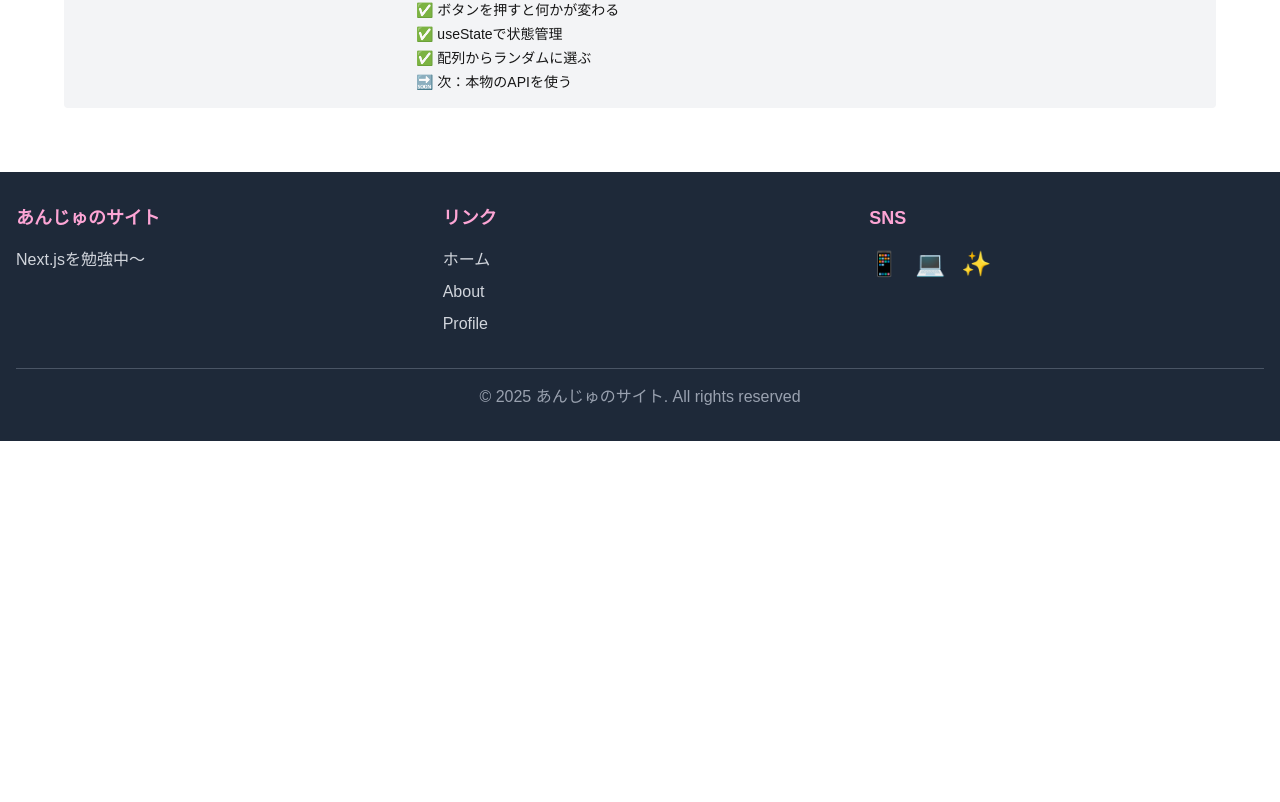
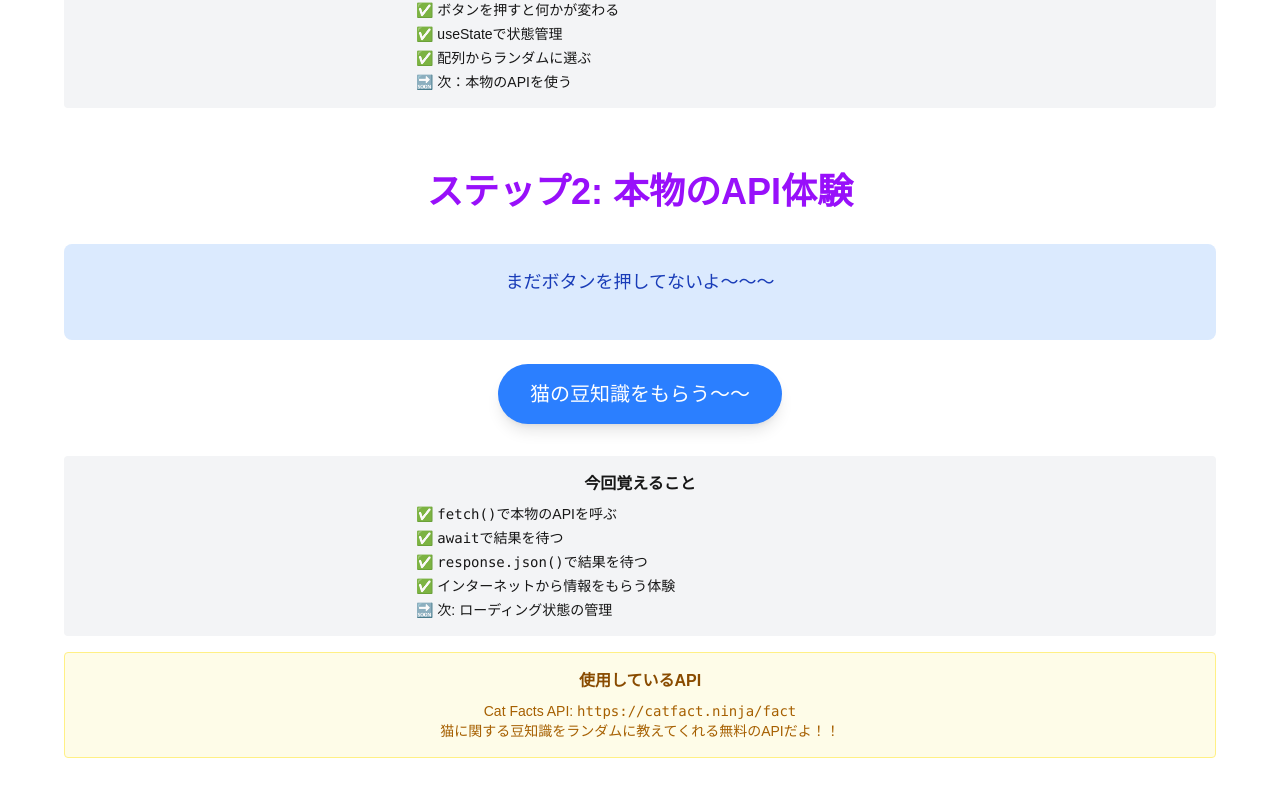
Before and after one commit to Anju1023/tutorial-nextjs, a Next.js app: page / in a window 1280 px wide. Shown: the part 1898-2700 px from the top of the page. Before the commit the page ends 2339 px from the top, so only its background shows below. Built offline with nearby package versions, Linux system fonts and the light colour scheme.

Commit message:
ページコンポーネントにStep2RealAPIを追加し、アプリの機能を拡充しました。また、不要なSimpleAPIAppコンポーネントを削除しました。

```diff
--- a/src/app/page.tsx
+++ b/src/app/page.tsx
@@ -6,6 +6,7 @@ import ItemListApp from '@/components/ItemListApp';
 import LightApp from '@/components/LightApp';
 import NameApp from '@/components/NameApp';
 import Step1SimpleAPI from '@/components/Step1SimpleAPI';
+import Step2RealAPI from '@/components/Step2RealAPI';
 
 export default function Home() {
 	return (
@@ -27,6 +28,7 @@ export default function Home() {
 			<ItemListApp />
 			<DiaryApp />
 			<Step1SimpleAPI />
+			<Step2RealAPI />
 		</div>
 	);
 }
--- /dev/null
+++ b/src/components/Step2RealAPI.tsx
@@ -0,0 +1,72 @@
+import { useState } from 'react';
+
+export default function Step2RealAPI() {
+	// APIから取ってきたデータを入れる箱
+	const [catFact, setCatFact] =
+		useState<string>('まだボタンを押してないよ～～～');
+
+	// 本物のAPIを呼ぶ関数
+	const getCatFact = async () => {
+		console.log('猫の豆知識を取りに行くよ～');
+
+		// 「取り入ってる最中」を表示
+		setCatFact('猫の豆知識を取ってきてる最中～');
+
+		// 本物のAPIにお願い！
+		const response = await fetch('https://catfact.ninja/fact');
+		const data = await response.json();
+
+		console.log('取得したデータ:', data);
+
+		setCatFact(`猫の豆知識だよ～\n\n${data.fact}`);
+	};
+
+	return (
+		<div className="p-8 text-center">
+			<h1 className="text-4xl font-bold mb-8 text-purple-600">
+				ステップ2: 本物のAPI体験
+			</h1>
+
+			{/* APIから取得したデータを表示 */}
+			<div className="bg-blue-100 p-6 rounded-lg mb-6 min-h-24">
+				<p className="text-lg text-blue-800 whitespace-pre-line">{catFact}</p>
+			</div>
+
+			{/* APIを呼ぶボタン */}
+			<button
+				onClick={getCatFact}
+				className="bg-blue-500 text-white px-8 py-4 rounded-full text-xl hover:bg-blue-600 hover:scale-105 transition-all duration-300 shadow-lg"
+			>
+				猫の豆知識をもらう～～
+			</button>
+
+			{/* 説明 */}
+			<div className="mt-8 p-4 bg-gray-100 rounded">
+				<h3 className="font-bold mb-2">今回覚えること</h3>
+				<ul className="text-sm space-y-1 text-left max-w-md mx-auto">
+					<li>
+						✅ <code>fetch()</code>で本物のAPIを呼ぶ
+					</li>
+					<li>
+						✅ <code>await</code>で結果を待つ
+					</li>
+					<li>
+						✅ <code>response.json()</code>で結果を待つ
+					</li>
+					<li>✅ インターネットから情報をもらう体験</li>
+					<li>🔜 次: ローディング状態の管理</li>
+				</ul>
+			</div>
+
+			{/* APIの説明 */}
+			<div className="mt-4 p-4 bg-yellow-50 rounded border border-yellow-200">
+				<h4 className="font-bold text-yellow-800 mb-2">使用しているAPI</h4>
+				<p className="text-sm text-yellow-700">
+					Cat Facts API: <code>https://catfact.ninja/fact</code>
+					<br />
+					猫に関する豆知識をランダムに教えてくれる無料のAPIだよ！！
+				</p>
+			</div>
+		</div>
+	);
+}
```
Also changed, not shown: src/components/SimpleAPIApp.tsx (deleted).
